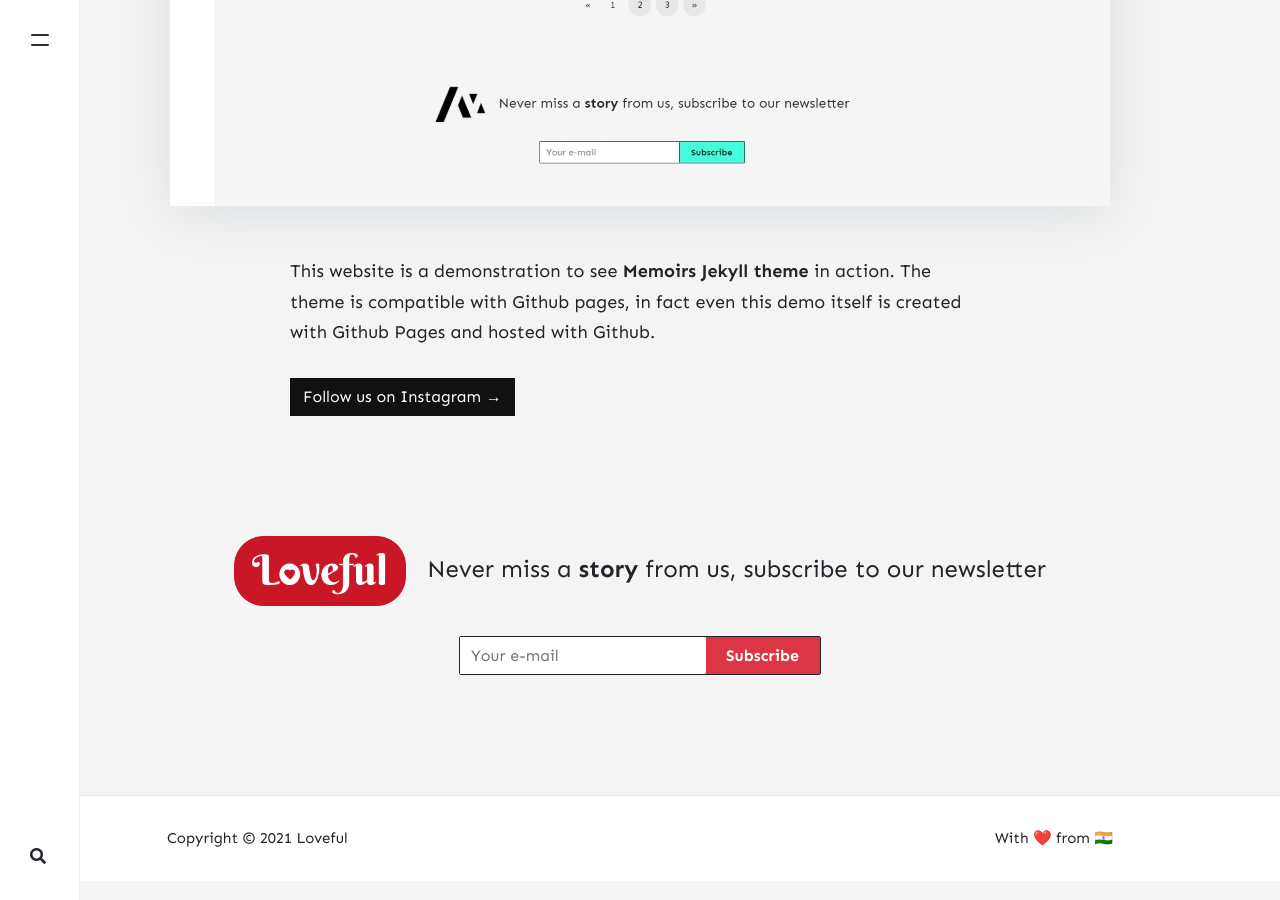
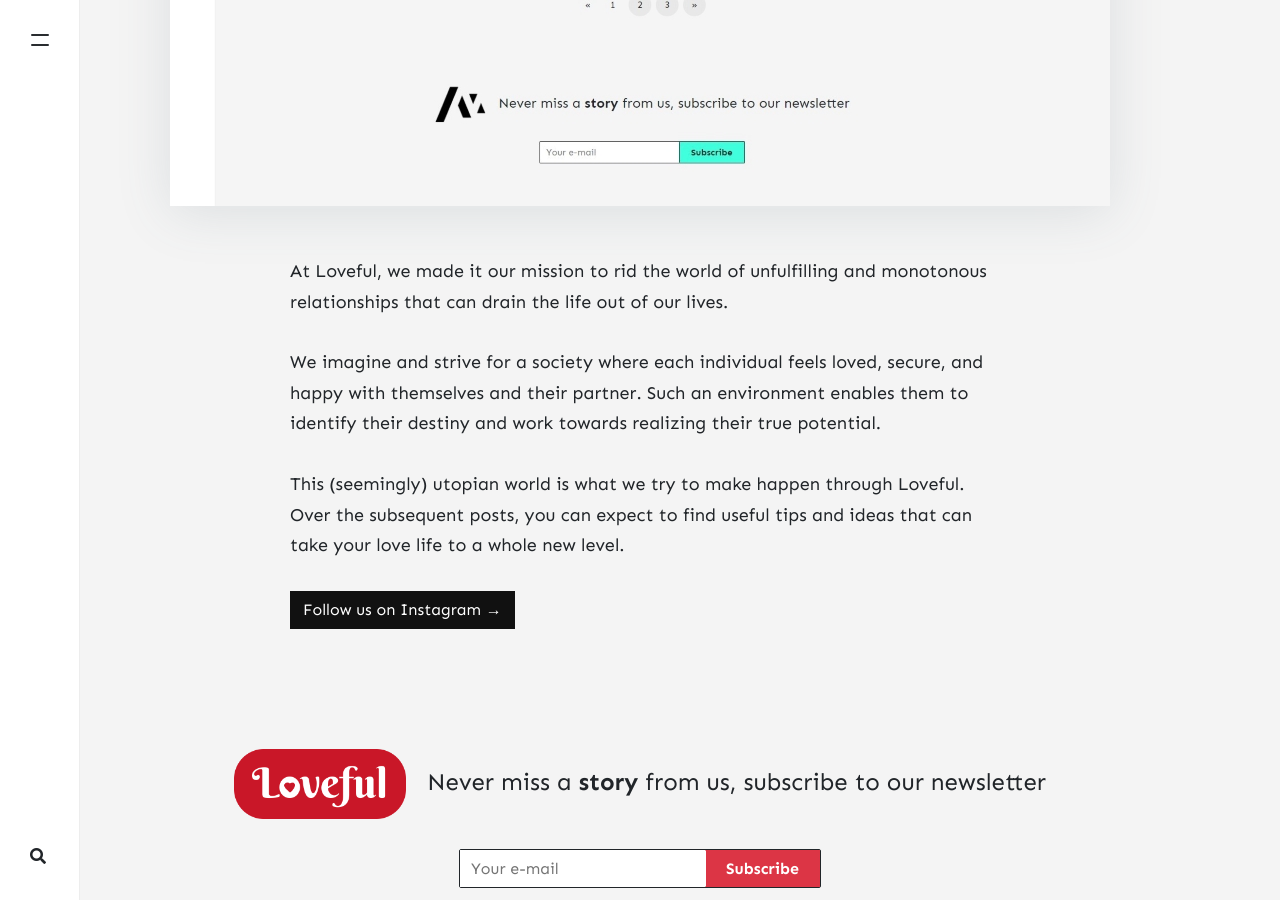
Before and after one commit to stackbit-projects/happy-zebra-28bc2, a Jekyll site: the page built from _pages/about.md, in a window 1280 px wide and 900 px high, scrolled down 1488 px. Built offline with Jekyll 4.4.1, drawn with Linux system fonts in a browser that asks for light colours; nearby versions of some CDN libraries; comment, search, counter and statistics services are not loaded.

Commit message:
about.md: changed

```diff
--- a/_pages/about.md
+++ b/_pages/about.md
@@ -7,6 +7,10 @@ image: assets/images/screenshot.jpg
 imageshadow: true
 ---
 
-This website is a demonstration to see **Memoirs Jekyll theme** in action. The theme is compatible with Github pages, in fact even this demo itself is created with Github Pages and hosted with Github.
+At Loveful, we made it our mission to rid the world of unfulfilling and monotonous relationships that can drain the life out of our lives.
+
+We imagine and strive for a society where each individual feels loved, secure, and happy with themselves and their partner. Such an environment enables them to identify their destiny and work towards realizing their true potential.
+
+This (seemingly) utopian world is what we try to make happen through Loveful. Over the subsequent posts, you can expect to find useful tips and ideas that can take your love life to a whole new level.
 
 <a target="_blank" href="https://instagram.com/loveful.in" class="btn btn-dark"> Follow us on Instagram &rarr;</a>
```
